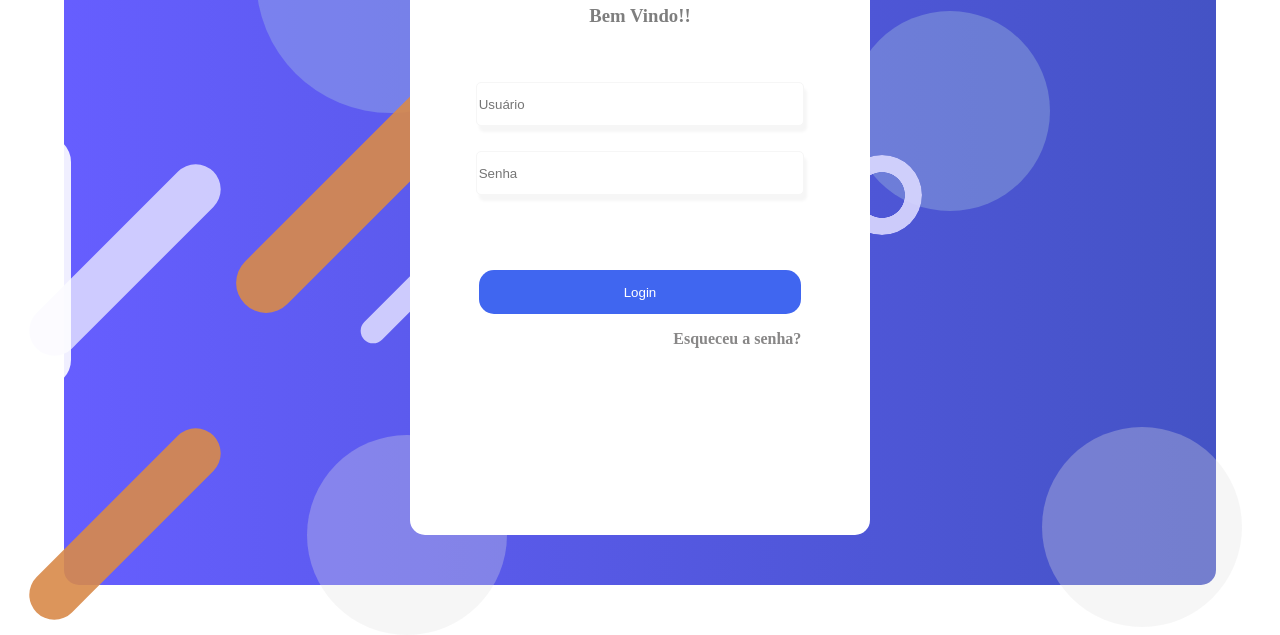
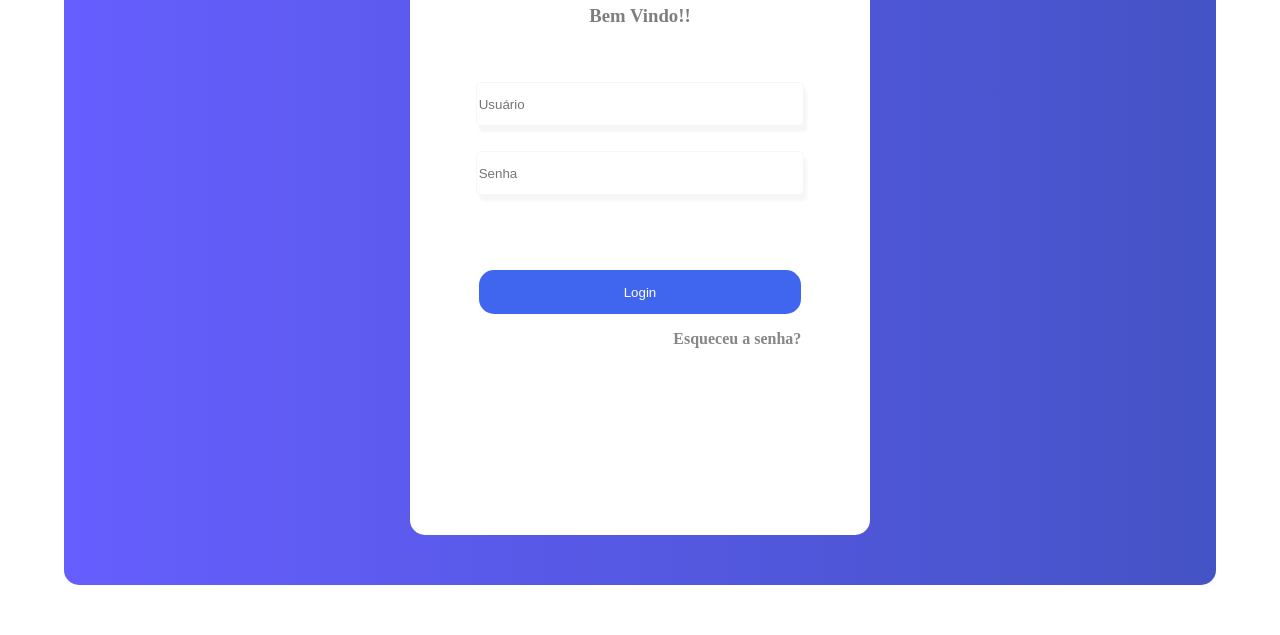
Before and after one commit to Trabalhos-de-5-Facul/QR-Code-School-Presence-API, a plain HTML site: page Web/index.html in a window 1280 px wide. Shown: the part 165-800 px from the top of the page. Drawn offline with Linux system fonts and the light colour scheme.

Commit message:
Formas geométricas no Container Principal

```diff
--- a/Web/index.html
+++ b/Web/index.html
@@ -9,16 +9,23 @@
     </head>
     <body>
         <div class="MainContainer">
-            <div class="c1"></div>
-            <div class="c2"></div>
-            <div class="c3"></div>
-            <div class="c4"></div>
-            <div class="c5"></div>
-            <div class="l1"></div>
-            <div class="l2"></div>
-            <div class="l3"></div>
-            <div class="l3-s"></div>
-            <div class="l4"></div>
+            <div class="Circle1"></div>
+            <div class="Circle2"></div>
+            <div class="Circle3"></div>
+            <div class="Circle4"></div>
+            <div class="Circle5"></div>
+            <div class="Line1"></div>
+            <div class="Line2"></div>
+            <div class="Line3"></div>
+            <div class="Line3-s"></div>
+            <div class="Line4"></div>
+            <div class="Line5"></div>
+            <div class="Line6"></div>
+            <div class="Line7"></div>
+            <div class="Line7-s"></div>
+            <div class="Line8"></div>
+            <div class="Line9"></div>
+            <div class="Line9-s"></div>
             <div class="LoginContainer">
 
                 <h1>Chamada Legal</h1>
```
